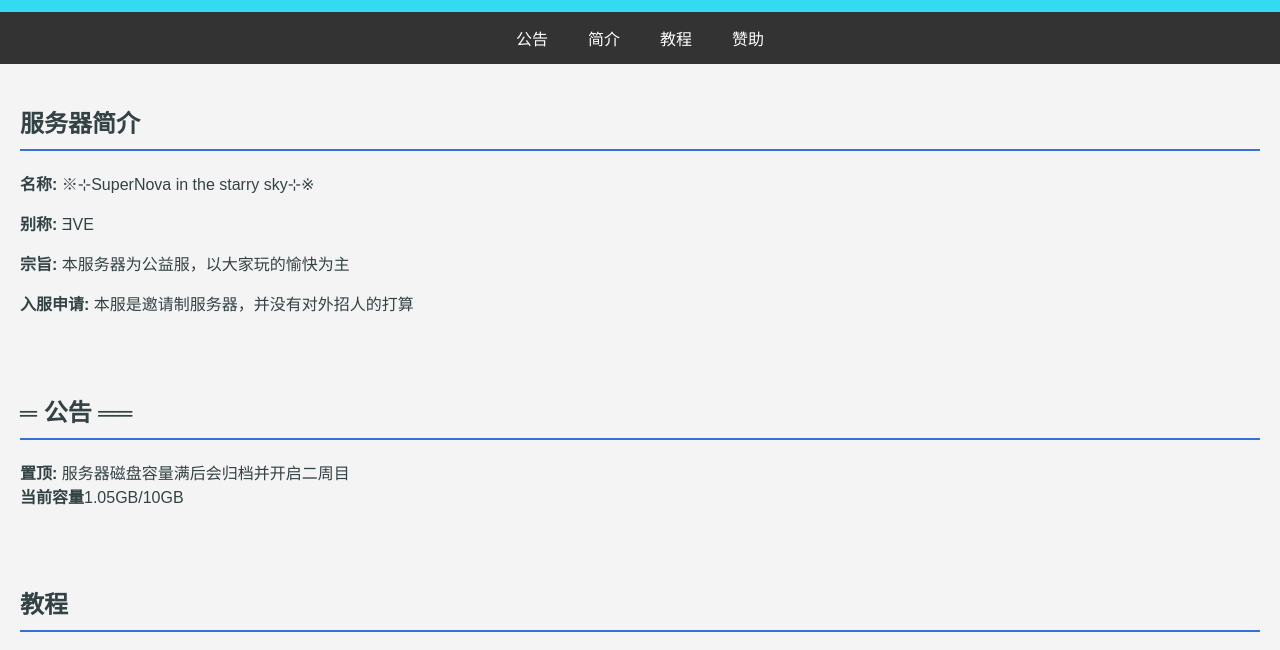
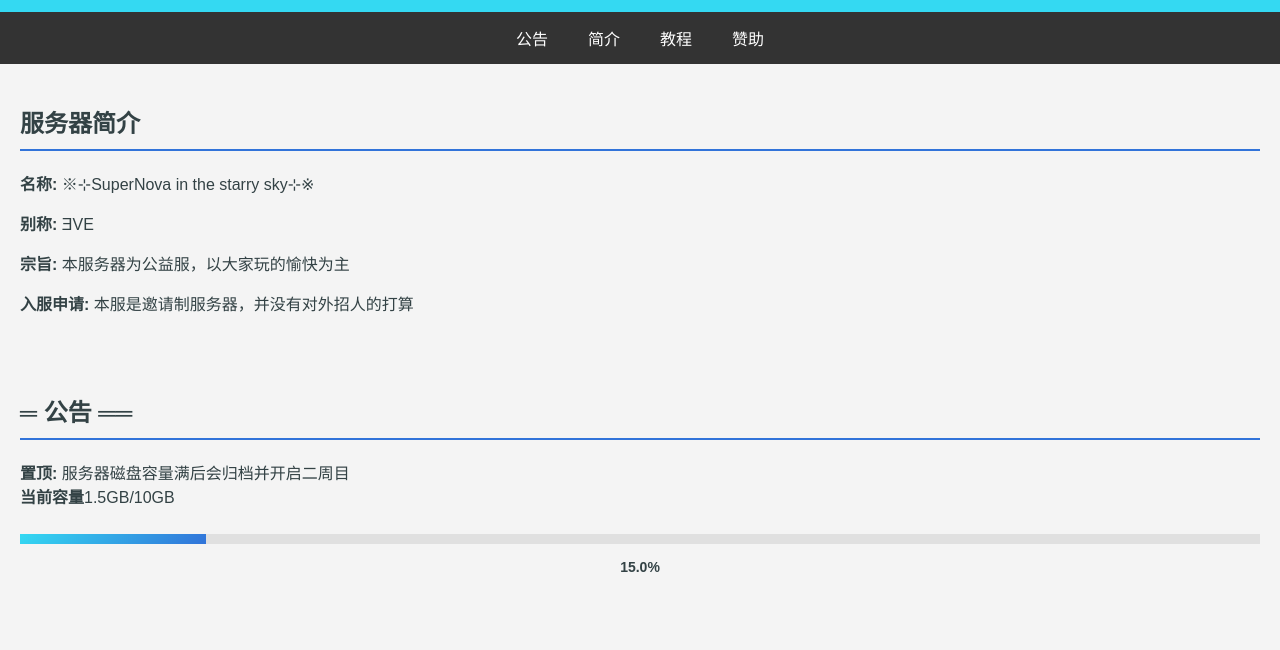
Before and after one commit to ATKilonova/server, a plain HTML site: page index.html in a window 1280 px wide. Shown: the part 97-747 px from the top of the page. Drawn offline with Linux system fonts and the light colour scheme.

Commit message:
Add files via upload

```diff
--- a/index.html
+++ b/index.html
@@ -55,8 +55,11 @@
       <p>
         <strong>置顶: </strong>服务器磁盘容量满后会归档并开启二周目
         <br />
-        <strong>当前容量</strong>1.05GB/10GB
+        <strong>当前容量</strong>1.5GB/10GB
       </p>
+      <!-- 新增的进度条元素 -->
+      <progress id="diskProgress" value="1.5" max="10"></progress>
+      <span id="diskUsageText">0.0%</span>
     </section>
     <br />
     <section id="JC" class="section">
--- a/script.js
+++ b/script.js
@@ -5,6 +5,29 @@ document.addEventListener('DOMContentLoaded', function() {
   const announcementBar = document.getElementById('announcementBar');
   const toggleAnnouncementButton = document.getElementById('toggleAnnouncement');
   const expandAnnouncementButton = document.getElementById('expandAnnouncement');
+
+  // 磁盘容量信息
+  const diskProgress = document.getElementById('diskProgress');
+  const diskUsageText = document.getElementById('diskUsageText');
+
+  // 假设从服务器获取的磁盘使用信息
+  const currentUsage = 1.5; // 当前使用容量（GB）
+  const totalCapacity = 10; // 总容量（GB）
+
+  // 更新进度条和文本
+  function updateDiskUsage(current, total) {
+    const usagePercentage = (current / total) * 100;
+    diskProgress.value = current;
+    diskProgress.max = total;
+    diskUsageText.textContent = usagePercentage.toFixed(1) + '%';
+
+    // 为进度条设置动态颜色变化
+    const percentage = usagePercentage / 100;
+    diskProgress.style.setProperty('--progress-color', `rgba(52, 217, 242, ${percentage})`);
+  }
+
+  // 调用更新函数
+  updateDiskUsage(currentUsage, totalCapacity);
 
   // 滚动事件监听器，用于显示或隐藏“回到顶部”按钮
   window.addEventListener('scroll', function() {
--- a/styles.css
+++ b/styles.css
@@ -54,6 +54,46 @@ a:hover {
 }
 a:active {
   text-decoration:none;
+}
+
+/* 进度条样式 */
+progress {
+  width: 100%; /* 进度条宽度 */
+  height: 10px; /* 更细的进度条 */
+  -webkit-appearance: none;
+  appearance: none;
+  border-radius: 0; /* 去掉圆角 */
+  overflow: hidden; /* 隐藏溢出 */
+  background-color: #e0e0e0; /* 背景颜色 */
+  margin-top: 10px; /* 顶部外边距 */
+  margin-bottom: 10px; /* 底部外边距 */
+  box-shadow: inset 0 0 5px rgba(0, 0, 0, 0.1); /* 内阴影效果 */
+  position: relative; /* 相对定位 */
+}
+
+progress::-webkit-progress-bar {
+  background-color: #e0e0e0; /* 背景颜色 */
+}
+
+progress::-webkit-progress-value {
+  background-color: #34d9f2; /* 初始进度颜色 */
+  transition: width 0.5s ease-in-out; /* 动态效果 */
+  background-image: linear-gradient(135deg, #34d9f2, #3173d9); /* 添加渐变 */
+}
+
+progress::-moz-progress-bar {
+  background-color: #34d9f2; /* 进度颜色 */
+  transition: width 0.5s ease-in-out; /* 动态效果 */
+  background-image: linear-gradient(135deg, #34d9f2, #3173d9); /* 添加渐变 */
+}
+
+#diskUsageText {
+  display: block; /* 将文字显示在进度条下方 */
+  text-align: center;
+  margin-top: 5px; /* 顶部外边距 */
+  font-weight: bold;
+  color: #334245;
+  font-size: 14px; /* 字体大小 */
 }
 
 #backToTop {
```
